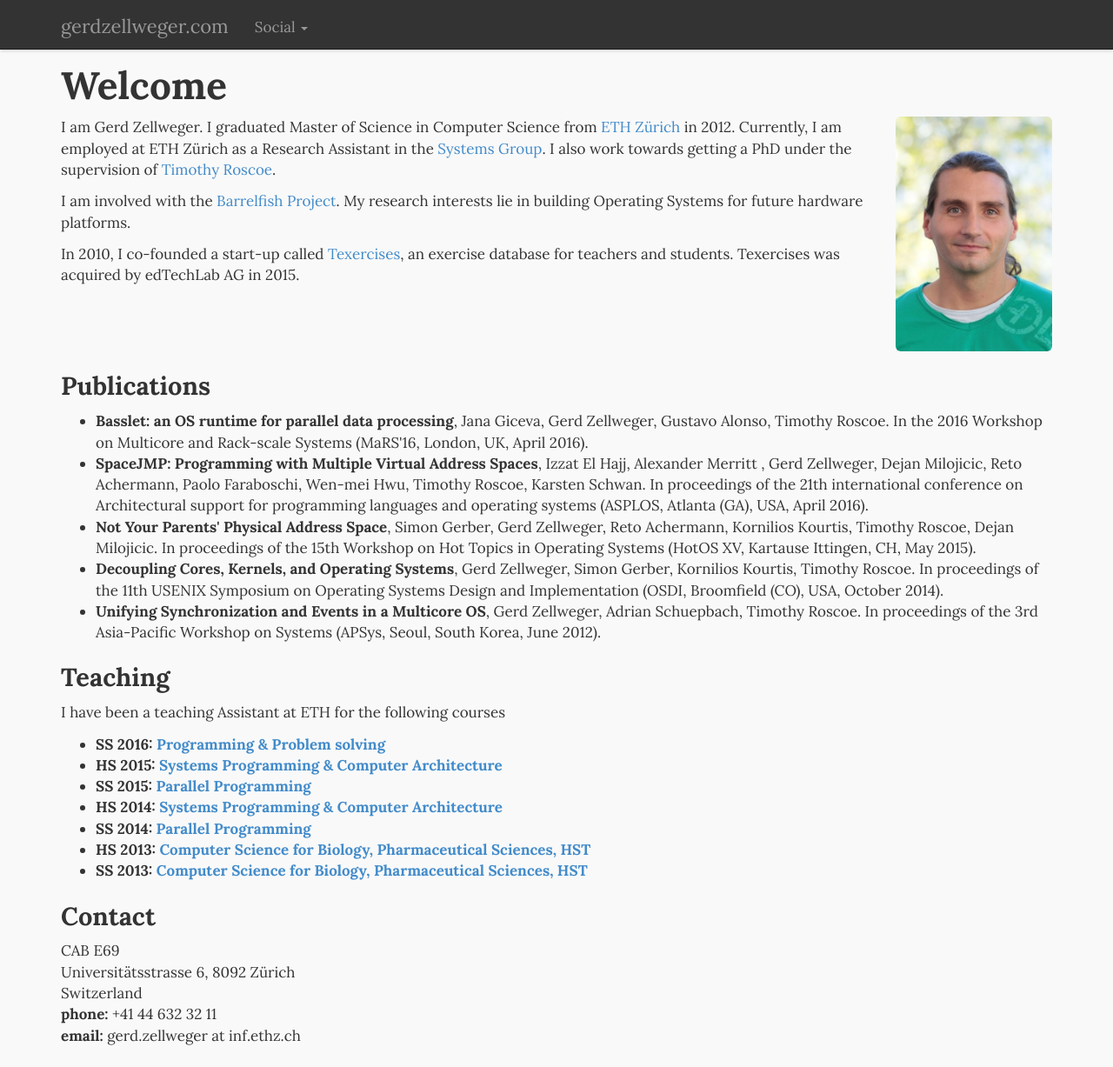
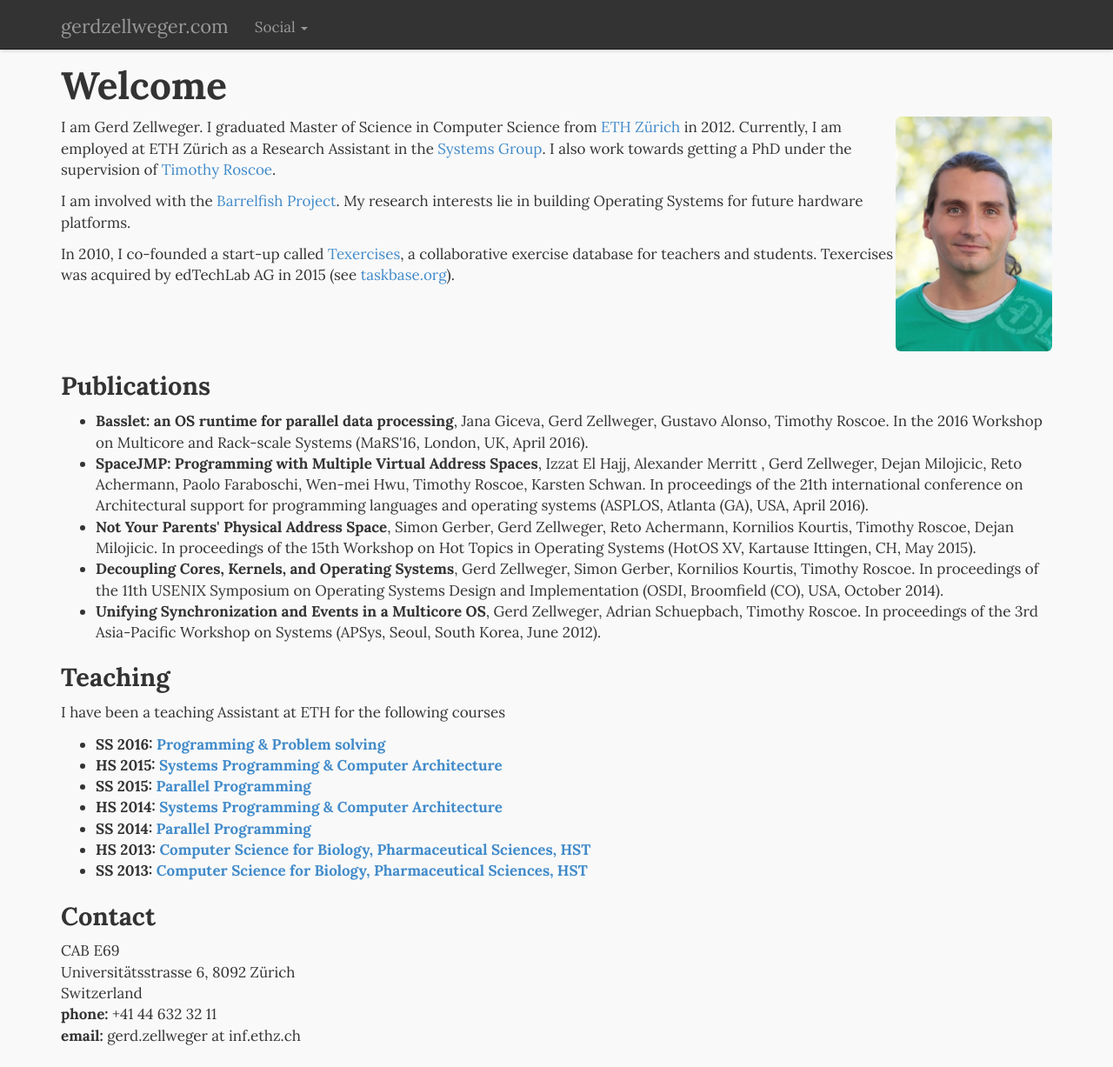
Before and after one commit to gz/website, a Jekyll site: the page built from index.html, in a window 1280 px wide and 1227 px high. Shown: the whole window at 87% size. Built offline with Jekyll 4.4.1, drawn with Linux system fonts in a browser that asks for light colours; Markdown is read by kramdown in place of the engine named in the settings.

Commit message:
Update
Signed-off-by: Gerd Zellweger <mail@gerdzellweger.com>

```diff
--- a/index.html
+++ b/index.html
@@ -20,7 +20,7 @@ title: Gerd Zellweger
     </div>
     <p>I am Gerd Zellweger. I graduated Master of Science in Computer Science from <a href="http://www.ethz.ch/">ETH Zürich</a> in 2012. Currently, I am employed at ETH Zürich as a Research Assistant in the <a href="http://www.systems.ethz.ch/">Systems Group</a>. I also work towards getting a PhD under the supervision of <a href="http://people.inf.ethz.ch/troscoe/">Timothy Roscoe</a>.</p>
     <p>I am involved with the <a href="http://barrelfish.org">Barrelfish Project</a>. My research interests lie in building Operating Systems for future hardware platforms.</p>
-    <p>In 2010, I co-founded a start-up called <a href="http://texercises.com">Texercises</a>, an exercise database for teachers and students. Texercises was acquired by edTechLab AG in 2015.</p>
+    <p>In 2010, I co-founded a start-up called <a href="http://texercises.com">Texercises</a>, a collaborative exercise database for teachers and students. Texercises was acquired by edTechLab AG in 2015 (see <a href="https://taskbase.org/">taskbase.org</a>).</p>
 </div>
 
 <h3>Publications</h3>
```
